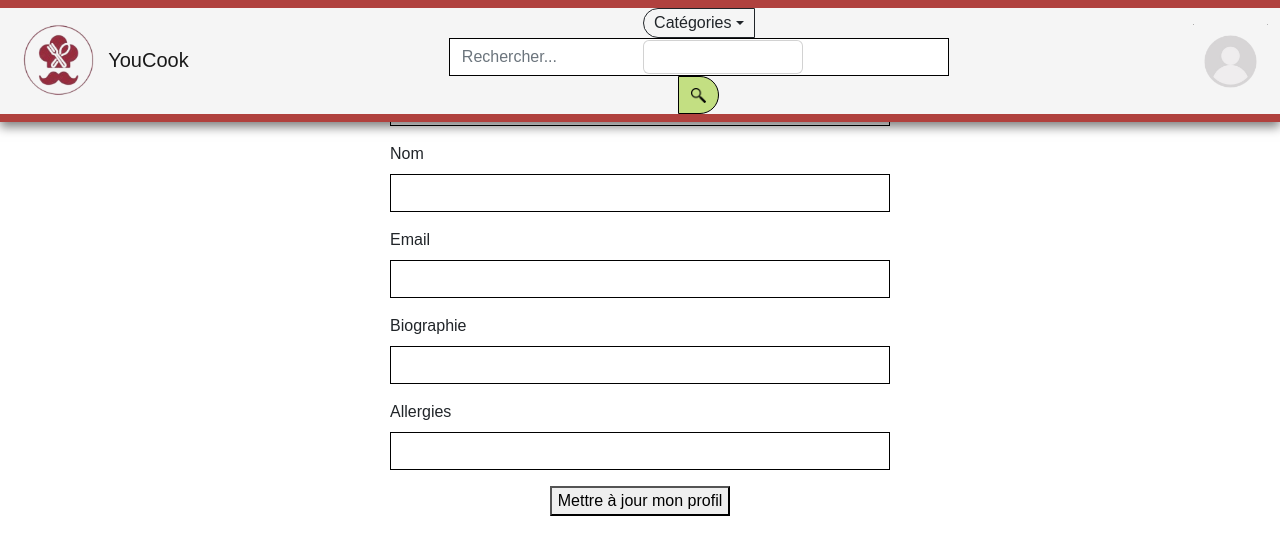
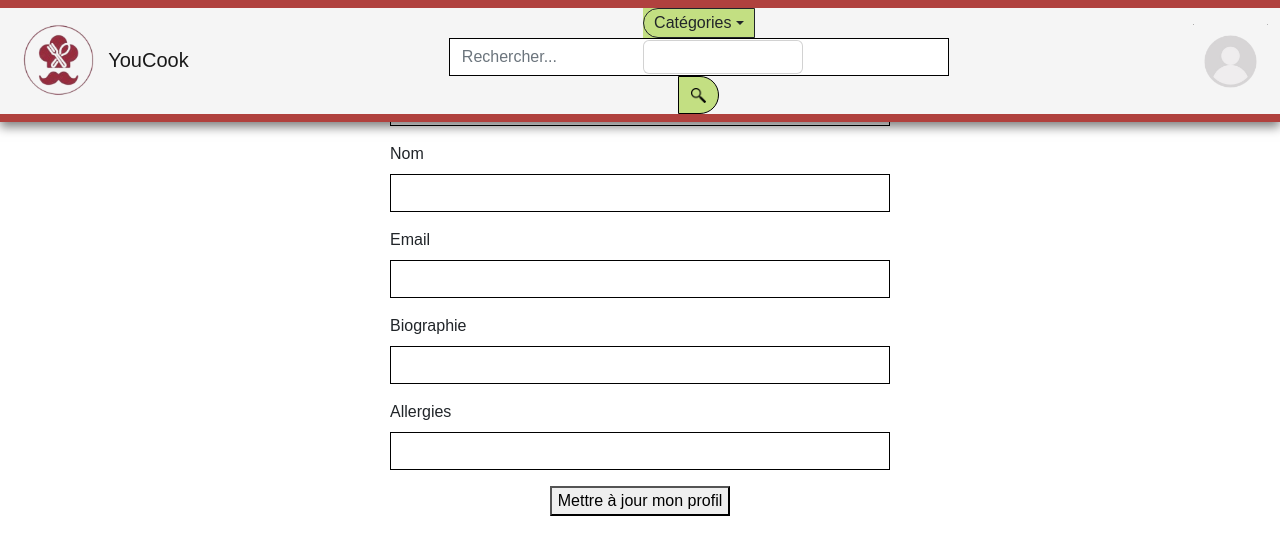
Before and after one commit to ThibaultMINNEBOO/youcook, a Symfony app: template templates/user/index.html.twig in a window 1280 px wide, after a click on "Catégories". Shown: the top 555 px of the page. Run offline with Twig, Linux system fonts and the light colour scheme; the template is opened without the code that fills it, so the values that code supplies are empty; form fields are guessed from the names that the template uses; some libraries are stand-ins or nearby versions.

Commit message:
Ajout css bouton categorie (pas fini)

```diff
--- a/public/css/base.css
+++ b/public/css/base.css
@@ -1,3 +1,6 @@
+.dropdown {
+    background-color: #c3df82;
+}
 .cat-menu {
     background-color: #c3df82;
     color: black;
@@ -5,6 +8,9 @@
     border: 1px solid black;
     align-items: center;
     padding: 2px 10px 2px 10px;
+}
+.cat-menu .btn {
+    height: 10px;
 }
 .cat-menu:hover {
     background-color: #afc876;
```
